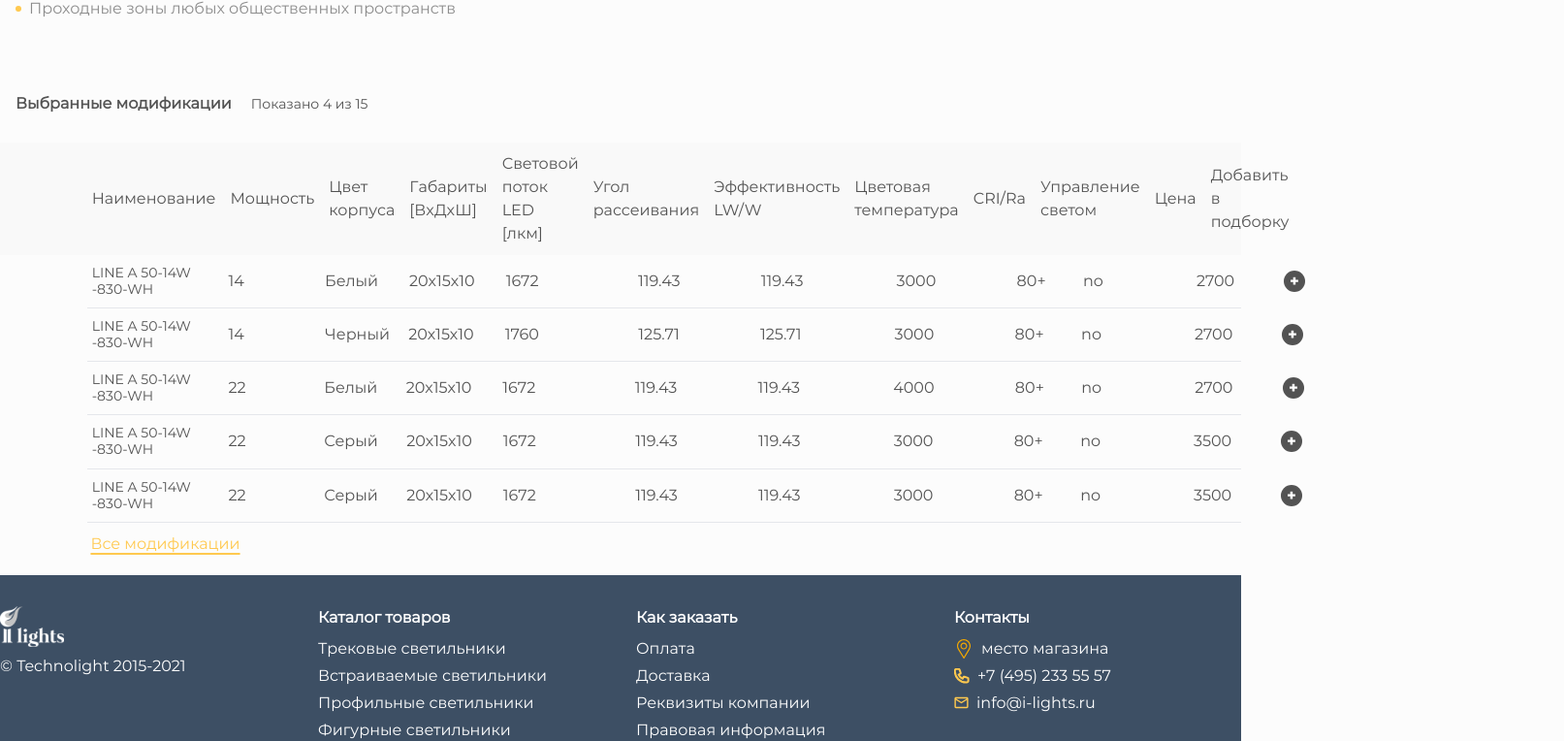
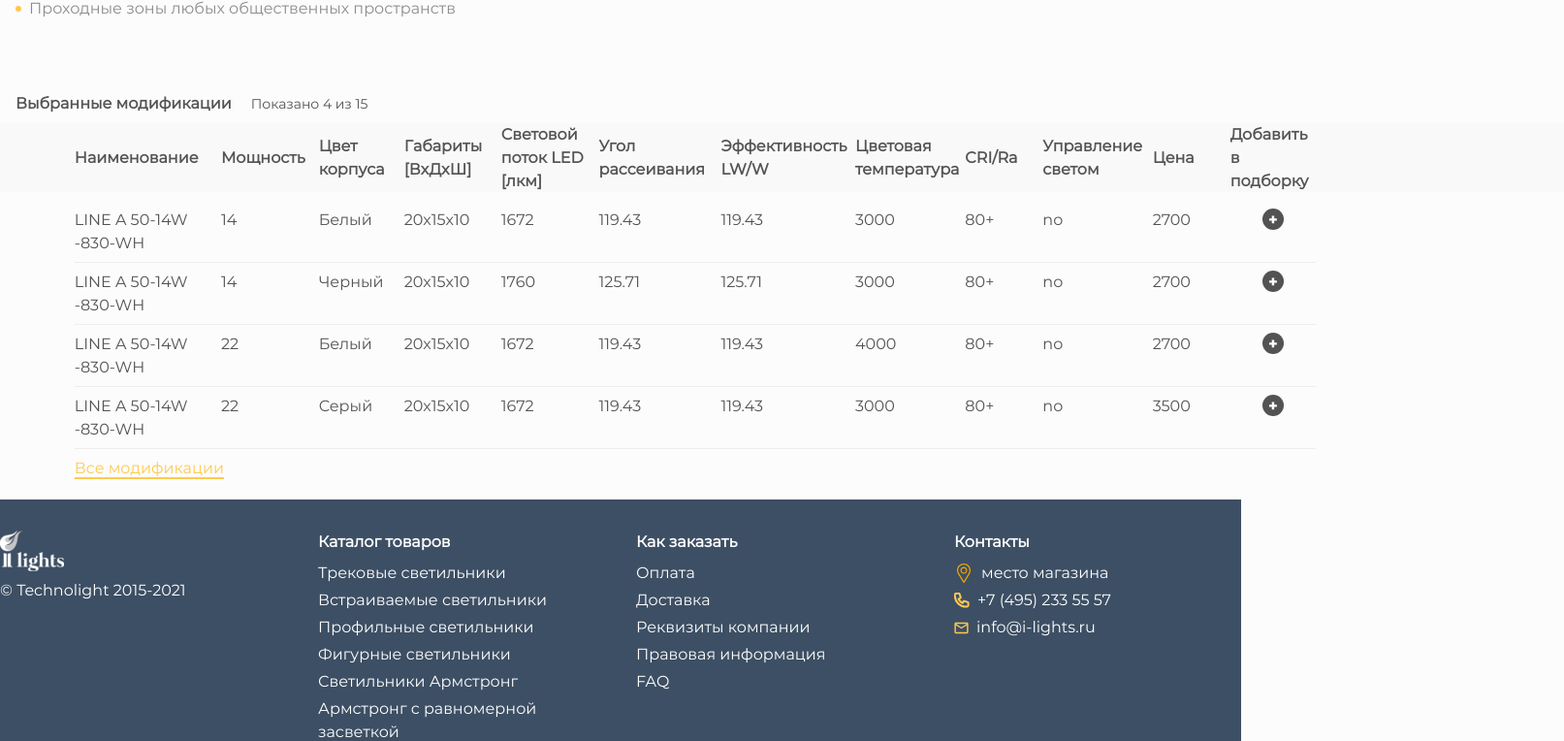
Before and after one commit to 89811421793/lamps, a Next.js app: page /card in a window 1280 px wide. Shown: the part 1316-2080 px from the top of the page at 97% size, 1613 px wide, since content can reach past the window. Built offline with nearby package versions, Linux system fonts and the light colour scheme.

Commit message:
более гибкая таблица модификаций

```diff
--- a/src/app/card/page.tsx
+++ b/src/app/card/page.tsx
@@ -230,118 +230,206 @@ const Card: React.FC = () => {
         </Container>
       </div>
 
-      <div className="flex items-center w-full gap-[15px] mt-[20px] mb-[10px] pt-[10px] pb-[10px] bg-[#F9F9F9]">
-        <span className="ml-[7.4%]">Наименование</span>
-        <span>Мощность</span>
-        <span>Цвет корпуса</span>
-        <span>Габариты [ВxДxШ]</span>
-        <span>Световой поток LED [лкм]</span>
-        <span>Угол рассеивания</span>
-        <span>Эффективность LW/W</span>
-        <span>Цветовая температура</span>
-        <span>CRI/Ra</span>
-        <span>Управление светом</span>
-        <span>Цена</span>
-        <span className="mr-[4%]">Добавить в подборку</span>
+      <div className='flex flex-col ml-[6%] max-w-[1285px] w-full'>
+    <div className='flex w-full mb-2 items-center pb-2 header-container relative'>
+        <div className='flex flex-col w-[12%] min-w-[80px]'>
+            <span className='font-bold text-left'>Наименование</span>
+        </div>
+        <div className='flex flex-col w-[8%] min-w-[80px]'>
+            <span className='font-bold text-left'>Мощность</span>
+        </div>
+        <div className='flex flex-col w-[7%] min-w-[80px]'>
+            <span className='font-bold text-left'>Цвет корпуса</span>
+        </div>
+        <div className='flex flex-col w-[6%] min-w-[100px]'>
+            <span className='font-bold text-left'>Габариты [ВxДxШ]</span>
+        </div>
+        <div className='flex flex-col w-[8%] min-w-[100px]'>
+            <span className='font-bold text-left'>Световой поток LED [лкм]</span>
+        </div>
+        <div className='flex flex-col w-[10%] min-w-[100px]'>
+            <span className='font-bold text-left'>Угол рассеивания</span>
+        </div>
+        <div className='flex flex-col w-[11%] min-w-[100px]'>
+            <span className='font-bold text-left'>Эффективность LW/W</span>
+        </div>
+        <div className='flex flex-col w-[9%] min-w-[100px]'>
+            <span className='font-bold text-left'>Цветовая температура</span>
+        </div>
+        <div className='flex flex-col w-[3%] min-w-[80px]'>
+            <span className='font-bold text-left'>CRI/Ra</span>
+        </div>
+        <div className='flex flex-col w-[9%] min-w-[80px]'>
+            <span className='font-bold text-left'>Управление светом</span>
+        </div>
+        <div className='flex flex-col w-[3%] min-w-[80px]'>
+            <span className='font-bold text-left'>Цена</span>
+        </div>
+        <div className='flex flex-col w-[7%] min-w-[80px]'>
+            <span className='font-bold text-left'>Добавить в подборку</span>
+        </div>
     </div>
 
-      <div className="flex items-center max-w-[1285px] w-full mb-[10px] ml-[7.4%]">
-        <span className="flex-wrap text-[var(--darkgrey)] font-montserrat text-[14px] font-[500] leading-[17.07px] w-[9%] mr-[2%]">
-          LINE A 50-14W -830-WH
-        </span>
-        <span className="mr-[6.5%]">14</span>
-        <span className="mr-[2.5%]">Белый</span>
-        <span className="mr-[2.5%]">20х15х10</span>
-        <span className="mr-[8%]">1672</span>
-        <span className="mr-[6.5%]">119.43</span>
-        <span className="mr-[7.5%]">119.43</span>
-        <span className="mr-[6.5%]">3000</span>
-        <span className="mr-[3%]">80+</span>
-        <span className="mr-[7.5%]">no</span>
-        <span className="mr-[4%]">2700</span>
+    <div className='flex w-full pb-2 mb-2 data-row relative'>
+        <div className='flex flex-col w-[12%] min-w-[80px]'>
+            <span className='text-left'>LINE A 50-14W -830-WH</span>
+        </div>
+        <div className='flex flex-col w-[8%] min-w-[80px]'>
+            <span className='text-left'>14</span>
+        </div>
+        <div className='flex flex-col w-[7%] min-w-[80px]'>
+            <span className='text-left'>Белый</span>
+        </div>
+        <div className='flex flex-col w-[6%] min-w-[100px]'>
+            <span className='text-left'>20х15х10</span>
+        </div>
+        <div className='flex flex-col w-[8%] min-w-[100px]'>
+            <span className='text-left'>1672</span>
+        </div>
+        <div className='flex flex-col w-[10%] min-w-[100px]'>
+            <span className='text-left'>119.43</span>
+        </div>
+        <div className='flex flex-col w-[11%] min-w-[100px]'>
+            <span className='text-left'>119.43</span>
+        </div>
+        <div className='flex flex-col w-[9%] min-w-[100px]'>
+            <span className='text-left'>3000</span>
+        </div>
+        <div className='flex flex-col w-[3%] min-w-[80px]'>
+            <span className='text-left'>80+</span>
+        </div>
+        <div className='flex flex-col w-[9%] min-w-[80px]'>
+            <span className='text-left'>no</span>
+        </div>
+        <div className='flex flex-col w-[3%] min-w-[80px]'>
+            <span className='text-left'>2700</span>
+        </div>
+        <div className='flex flex-col w-[7%] min-w-[80px] items-center'>
             <button className="w-[22px] h-[22px] bg-[var(--darkgrey)] rounded-full relative btn"></button>
         </div>
+    </div>
 
-      <hr className="my-[10px] ml-[7%]" />
-
-      <div className="flex items-center max-w-[1285px] w-full mb-[10px] ml-[7.4%]">
-        <span className="flex-wrap text-[var(--darkgrey)] font-montserrat text-[14px] font-[500] leading-[17.07px] w-[9%] mr-[2%]">
-          LINE A 50-14W -830-WH
-        </span>
-        <span className="mr-[6.5%]">14</span>
-        <span className="mr-[1.5%]">Черный</span>
-        <span className="mr-[2.5%]">20х15х10</span>
-        <span className="mr-[8%]">1760</span>
-        <span className="mr-[6.5%]">125.71</span>
-        <span className="mr-[7.5%]">125.71</span>
-        <span className="mr-[6.5%]">3000</span>
-        <span className="mr-[3%]">80+</span>
-        <span className="mr-[7.5%]">no</span>
-        <span className="mr-[4%]">2700</span>
+    <div className='flex w-full pb-2 mb-2 data-row relative'>
+        <div className='flex flex-col w-[12%] min-w-[80px]'>
+            <span className='text-left'>LINE A 50-14W -830-WH</span>
+        </div>
+        <div className='flex flex-col w-[8%] min-w-[80px]'>
+            <span className='text-left'>14</span>
+        </div>
+        <div className='flex flex-col w-[7%] min-w-[80px]'>
+            <span className='text-left'>Черный</span>
+        </div>
+        <div className='flex flex-col w-[6%] min-w-[100px]'>
+            <span className='text-left'>20х15х10</span>
+        </div>
+        <div className='flex flex-col w-[8%] min-w-[100px]'>
+            <span className='text-left'>1760</span>
+        </div>
+        <div className='flex flex-col w-[10%] min-w-[100px]'>
+            <span className='text-left'>125.71</span>
+        </div>
+        <div className='flex flex-col w-[11%] min-w-[100px]'>
+            <span className='text-left'>125.71</span>
+        </div>
+        <div className='flex flex-col w-[9%] min-w-[100px]'>
+            <span className='text-left'>3000</span>
+        </div>
+        <div className='flex flex-col w-[3%] min-w-[80px]'>
+            <span className='text-left'>80+</span>
+        </div>
+        <div className='flex flex-col w-[9%] min-w-[80px]'>
+            <span className='text-left'>no</span>
+        </div>
+        <div className='flex flex-col w-[3%] min-w-[80px]'>
+            <span className='text-left'>2700</span>
+        </div>
+        <div className='flex flex-col w-[7%] min-w-[80px] items-center'>
             <button className="w-[22px] h-[22px] bg-[var(--darkgrey)] rounded-full relative btn"></button>
         </div>
+    </div>
 
-      <hr className="my-[10px] ml-[7%]" />
-
-      <div className="flex items-center max-w-[1285px] w-full mb-[10px] ml-[7.4%]">
-        <span className="flex-wrap text-[var(--darkgrey)] font-montserrat text-[14px] font-[500] leading-[17.07px] w-[9%] mr-[2%]">
-          LINE A 50-14W -830-WH
-        </span>
-        <span className="mr-[6.3%]">22</span>
-        <span className="mr-[2.3%]">Белый</span>
-        <span className="mr-[2.5%]">20х15х10</span>
-        <span className="mr-[8%]">1672</span>
-        <span className="mr-[6.5%]">119.43</span>
-        <span className="mr-[7.5%]">119.43</span>
-        <span className="mr-[6.5%]">4000</span>
-        <span className="mr-[3%]">80+</span>
-        <span className="mr-[7.5%]">no</span>
-        <span className="mr-[4%]">2700</span>
+    <div className='flex w-full pb-2 mb-2 data-row relative'>
+        <div className='flex flex-col w-[12%] min-w-[80px]'>
+            <span className='text-left'>LINE A 50-14W -830-WH</span>
+        </div>
+        <div className='flex flex-col w-[8%] min-w-[80px]'>
+            <span className='text-left'>22</span>
+        </div>
+        <div className='flex flex-col w-[7%] min-w-[80px]'>
+            <span className='text-left'>Белый</span>
+        </div>
+        <div className='flex flex-col w-[6%] min-w-[100px]'>
+            <span className='text-left'>20х15х10</span>
+        </div>
+        <div className='flex flex-col w-[8%] min-w-[100px]'>
+            <span className='text-left'>1672</span>
+        </div>
+        <div className='flex flex-col w-[10%] min-w-[100px]'>
+            <span className='text-left'>119.43</span>
+        </div>
+        <div className='flex flex-col w-[11%] min-w-[100px]'>
+            <span className='text-left'>119.43</span>
+        </div>
+        <div className='flex flex-col w-[9%] min-w-[100px]'>
+            <span className='text-left'>4000</span>
+        </div>
+        <div className='flex flex-col w-[3%] min-w-[80px]'>
+            <span className='text-left'>80+</span>
+        </div>
+        <div className='flex flex-col w-[9%] min-w-[80px]'>
+            <span className='text-left'>no</span>
+        </div>
+        <div className='flex flex-col w-[3%] min-w-[80px]'>
+            <span className='text-left'>2700</span>
+        </div>
+        <div className='flex flex-col w-[7%] min-w-[80px] items-center'>
             <button className="w-[22px] h-[22px] bg-[var(--darkgrey)] rounded-full relative btn"></button>
         </div>
+    </div>
 
-      <hr className="my-[10px] ml-[7%]" />
-
-      <div className="flex items-center max-w-[1285px] w-full  mb-[10px] ml-[7.4%]">
-        <span className="flex-wrap text-[var(--darkgrey)] font-montserrat text-[14px] font-[500] leading-[17.07px] w-[9%] mr-[2%]">
-          LINE A 50-14W -830-WH
-        </span>
-        <span className="mr-[6.3%]">22</span>
-        <span className="mr-[2.3%]">Серый</span>
-        <span className="mr-[2.5%]">20х15х10</span>
-        <span className="mr-[8%]">1672</span>
-        <span className="mr-[6.5%]">119.43</span>
-        <span className="mr-[7.5%]">119.43</span>
-        <span className="mr-[6.5%]">3000</span>
-        <span className="mr-[3%]">80+</span>
-        <span className="mr-[7.5%]">no</span>
-        <span className="mr-[4%]">3500</span>
+    <div className='flex w-full pb-2 mb-2 data-row relative'>
+        <div className='flex flex-col w-[12%] min-w-[80px]'>
+            <span className='text-left'>LINE A 50-14W -830-WH</span>
+        </div>
+        <div className='flex flex-col w-[8%] min-w-[80px]'>
+            <span className='text-left'>22</span>
+        </div>
+        <div className='flex flex-col w-[7%] min-w-[80px]'>
+            <span className='text-left'>Серый</span>
+        </div>
+        <div className='flex flex-col w-[6%] min-w-[100px]'>
+            <span className='text-left'>20х15х10</span>
+        </div>
+        <div className='flex flex-col w-[8%] min-w-[100px]'>
+            <span className='text-left'>1672</span>
+        </div>
+        <div className='flex flex-col w-[10%] min-w-[100px]'>
+            <span className='text-left'>119.43</span>
+        </div>
+        <div className='flex flex-col w-[11%] min-w-[100px]'>
+            <span className='text-left'>119.43</span>
+        </div>
+        <div className='flex flex-col w-[9%] min-w-[100px]'>
+            <span className='text-left'>3000</span>
+        </div>
+        <div className='flex flex-col w-[3%] min-w-[80px]'>
+            <span className='text-left'>80+</span>
+        </div>
+        <div className='flex flex-col w-[9%] min-w-[80px]'>
+            <span className='text-left'>no</span>
+        </div>
+        <div className='flex flex-col w-[3%] min-w-[80px]'>
+            <span className='text-left'>3500</span>
+        </div>
+        <div className='flex flex-col w-[7%] min-w-[80px] items-center'>
             <button className="w-[22px] h-[22px] bg-[var(--darkgrey)] rounded-full relative btn"></button>
         </div>
-
-      <hr className="my-[10px] ml-[7%]" />
-
-      <div className="flex items-center max-w-[1285px] w-full  mb-[10px] ml-[7.4%]">
-        <span className="flex-wrap text-[var(--darkgrey)] font-montserrat text-[14px] font-[500] leading-[17.07px] w-[9%] mr-[2%]">
-          LINE A 50-14W -830-WH
-        </span>
-        <span className="mr-[6.3%]">22</span>
-        <span className="mr-[2.3%]">Серый</span>
-        <span className="mr-[2.5%]">20х15х10</span>
-        <span className="mr-[8%]">1672</span>
-        <span className="mr-[6.5%]">119.43</span>
-        <span className="mr-[7.5%]">119.43</span>
-        <span className="mr-[6.5%]">3000</span>
-        <span className="mr-[3%]">80+</span>
-        <span className="mr-[7.5%]">no</span>
-        <span className="mr-[4%]">3500</span>
-        <button className="w-[22px] h-[22px] bg-[var(--darkgrey)] rounded-full relative btn"></button>
+    </div>
 </div>
 
-      <hr className="my-[10px] ml-[7%]" />
       <a
         href="#"
-        className="ml-[7.3%] text-[var(--secondary)] underline mb-[20px] block mod"
+        className="ml-[6%] text-[var(--secondary)] underline mb-[20px] block mod"
       >
         Все модификации
       </a>
--- a/src/app/globals.css
+++ b/src/app/globals.css
@@ -58,7 +58,7 @@ body {
   position: absolute;
   top: 50%;
   left: 50%;
-  transform: translate(-55%, -53%);
+  transform: translate(-55%, -50%);
 }
 
 .btn:hover {
@@ -74,6 +74,37 @@ body {
   text-decoration-thickness: 1.5px; /* Для увеличения толщины подчеркивания */
   text-underline-offset: 4px; /* Для смещения подчеркивания вниз */
 }
+
+
+.header-container {
+  position: relative;
+}
+
+.header-container::before {
+  content: '';
+  position: absolute;
+  top: 0;
+  left: -30%;
+  right: 0;
+  height: 71px;
+  width:1920px;
+  background-color: #F9F9F9;
+  z-index: -1;
+}
+
+.data-row {
+  position: relative;
+}
+
+.data-row::after {
+  content: '';
+  position: absolute;
+  bottom: 0;
+  left: 0;
+  right: 0;
+  height: 1px;
+  background-color: #EDEDED;
+ }
 
 
 /* Для WebKit-браузеров (Chrome, Safari) */
```
Lines whose indentation alone changed are shown as unchanged.
